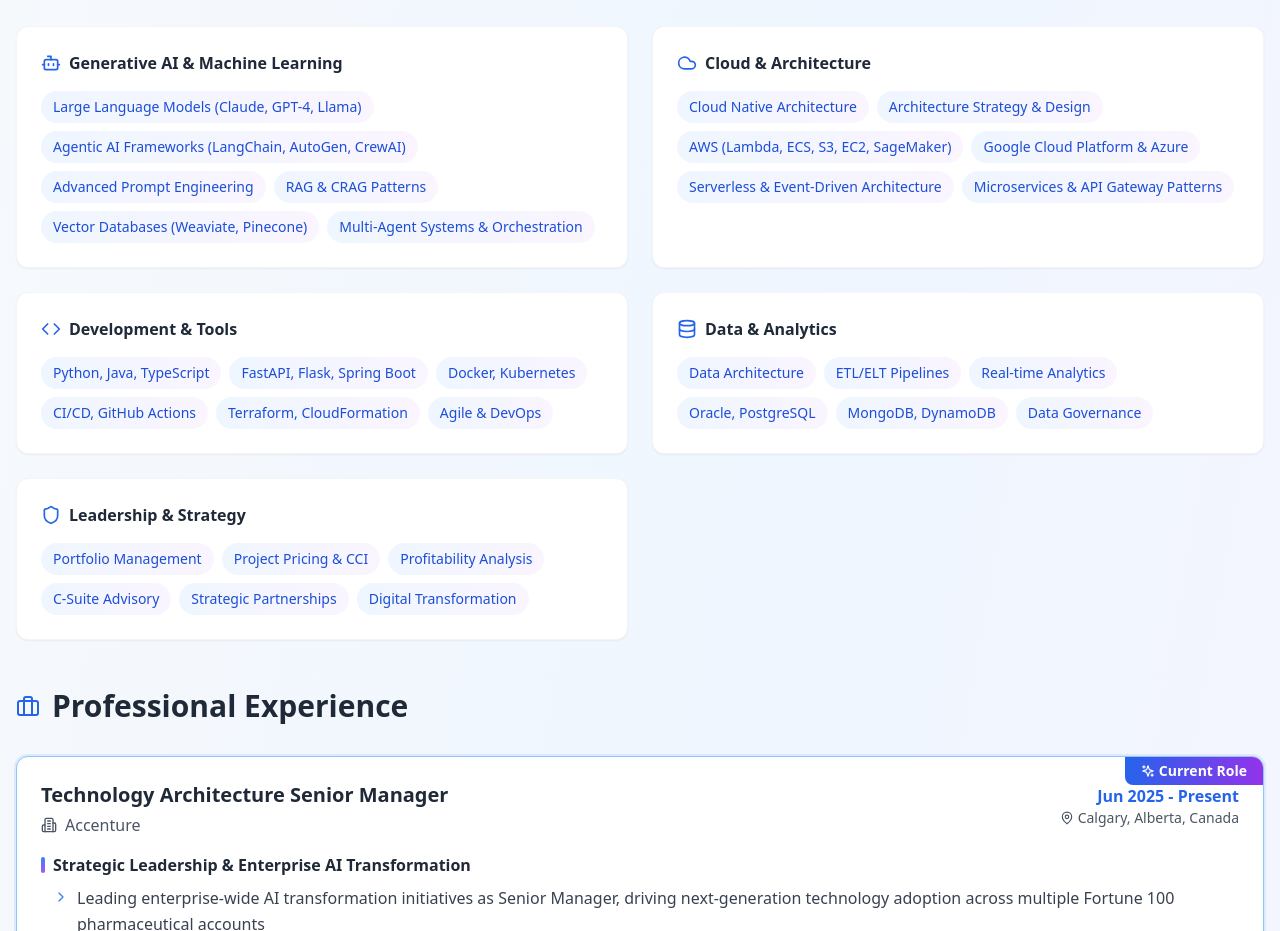
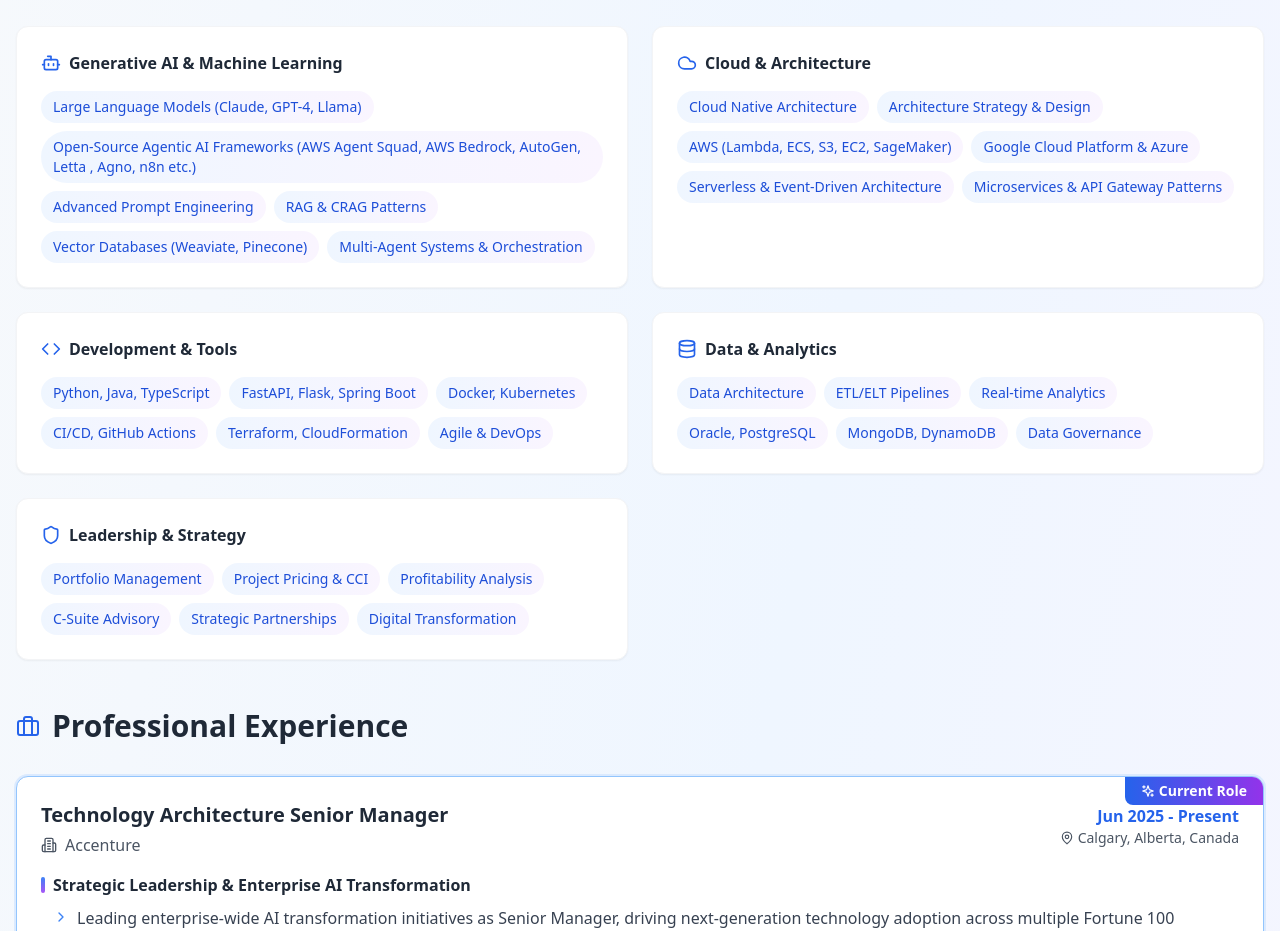
Before and after one commit to raghavgrover13/raghavgroverresume, a React (Create React App) app: page / in a window 1280 px wide. Shown: the part 2120-3051 px from the top of the page. Built offline with nearby package versions, Linux system fonts and the light colour scheme.

Commit message:
Update Resume.jsx
Updated Agentic AI frameworks

```diff
--- a/src/components/Resume.jsx
+++ b/src/components/Resume.jsx
@@ -556,7 +556,7 @@
               title="Generative AI & Machine Learning"
               items={[
                 "Large Language Models (Claude, GPT-4, Llama)",
-                "Agentic AI Frameworks (LangChain, AutoGen, CrewAI)",
+                "Open-Source Agentic AI Frameworks (AWS Agent Squad, AWS Bedrock, AutoGen, Letta , Agno, n8n etc.)",
                 "Advanced Prompt Engineering",
                 "RAG & CRAG Patterns",
                 "Vector Databases (Weaviate, Pinecone)",
```
